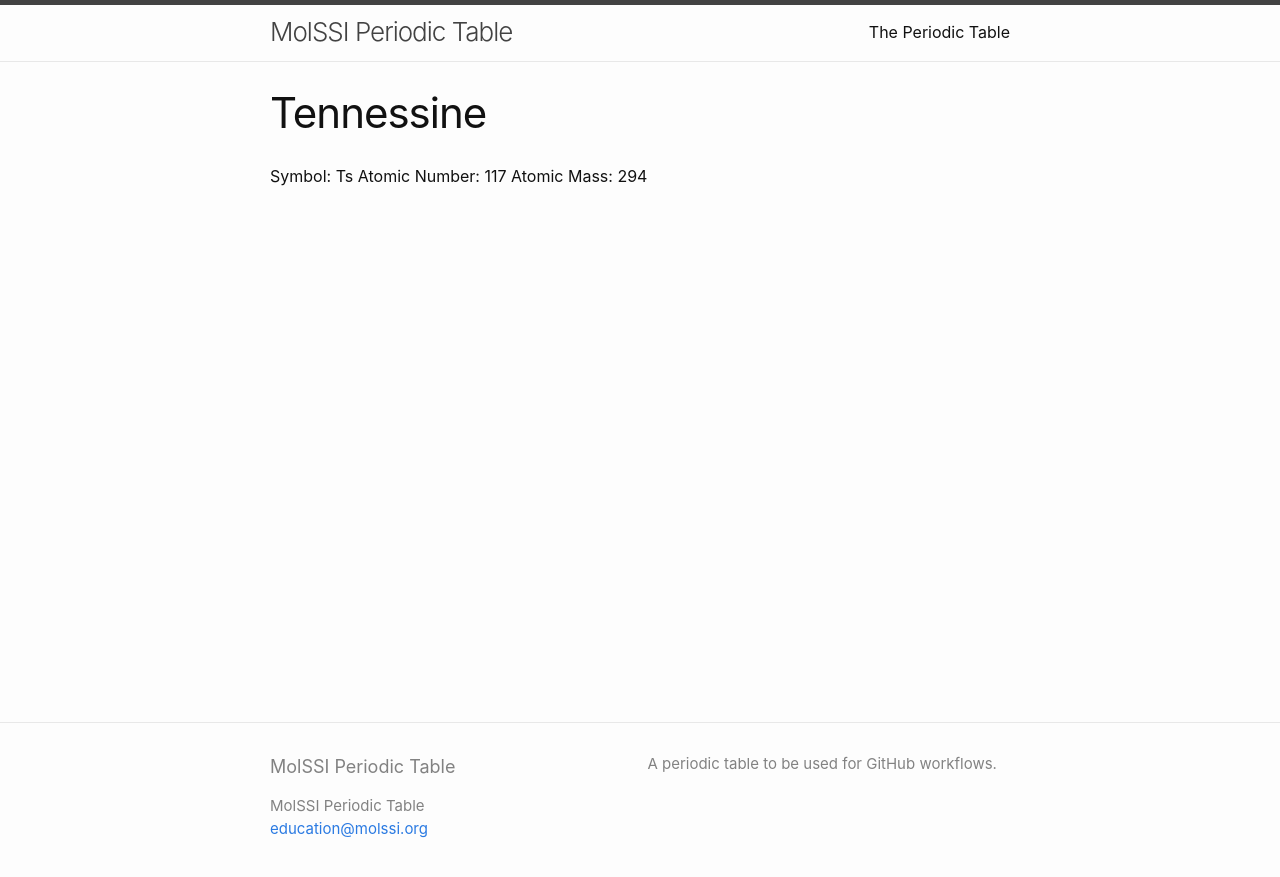
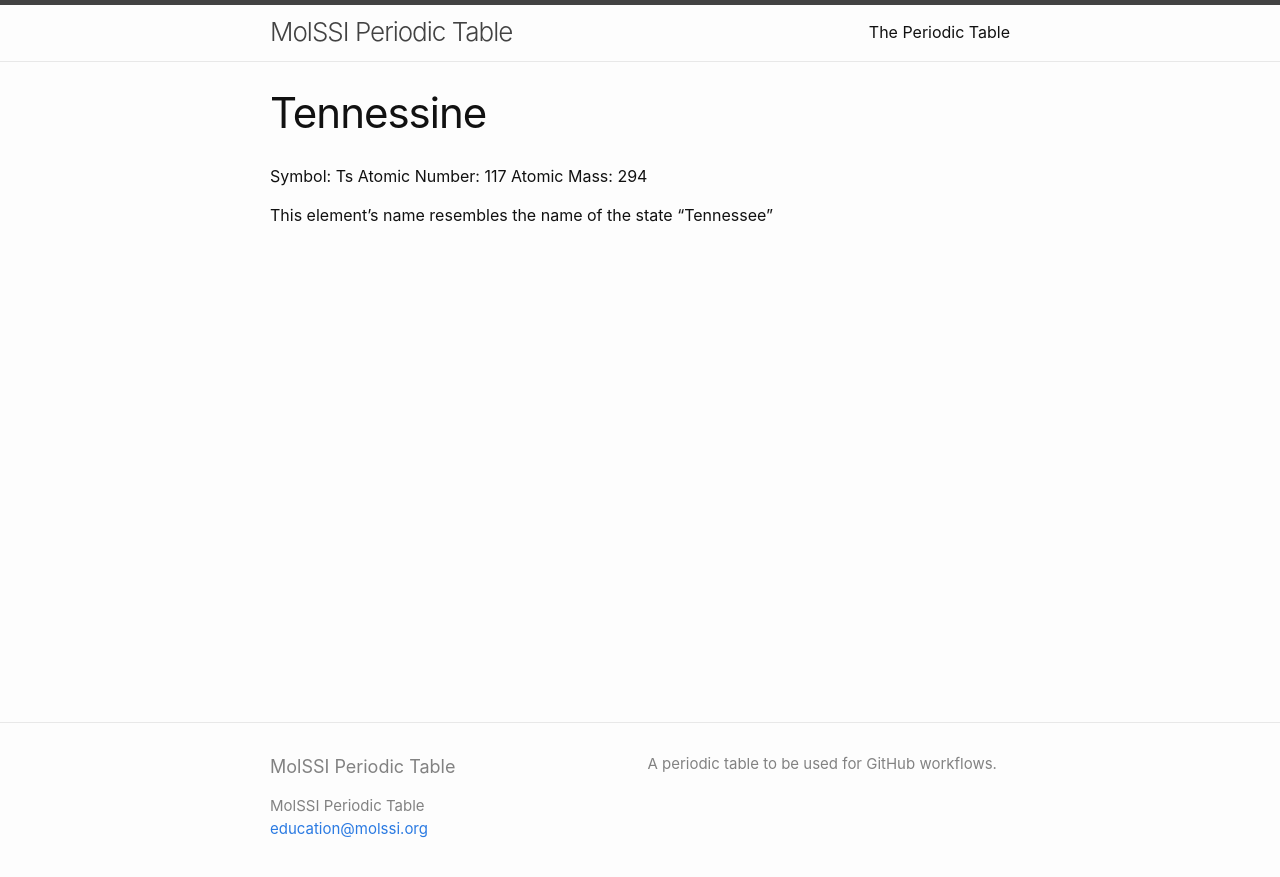
Before and after one commit to MolSSI-Education/periodic-table, a Jekyll site: the page built from elements/tennessine.md, in a window 1280 px wide. Shown: the top 877 px of the page. Built offline with Jekyll 4.4.1, drawn with Linux system fonts in a browser that asks for light colours.

Commit message:
added critial info on Teenessine

```diff
--- a/elements/tennessine.md
+++ b/elements/tennessine.md
@@ -6,3 +6,5 @@ title: Tennessine
 Symbol: Ts
 Atomic Number: 117
 Atomic Mass: 294
+
+This element's name resembles the name of the state "Tennessee"
```
